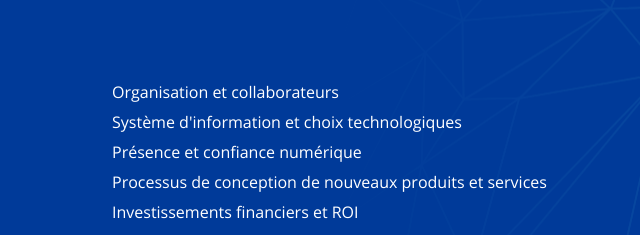
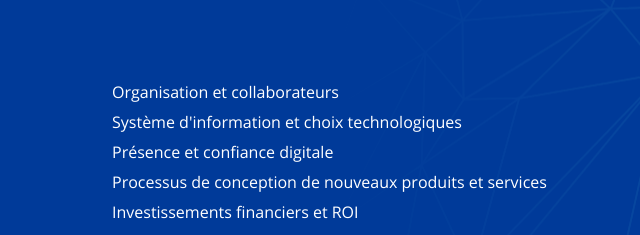
Before and after one commit to devdigitalminded/devdigitalminded.github.io, a website: page index.html in a window 1280 px wide. Shown: the part 1385-1620 px from the top of the page, 138-778 px from the left. Drawn offline with Linux system fonts and the light colour scheme; a web font is replaced by a local one.

Commit message:
Update index.html

```diff
--- a/index.html
+++ b/index.html
@@ -128,7 +128,7 @@
 
               <li>Organisation et collaborateurs</li>
               <li>Système d'information et choix technologiques</li>
-              <li>Présence et confiance numérique</li>
+              <li>Présence et confiance digitale</li>
               <li>Processus de conception de nouveaux produits et services</li>
               <li>Investissements financiers et ROI</li>
 
```
